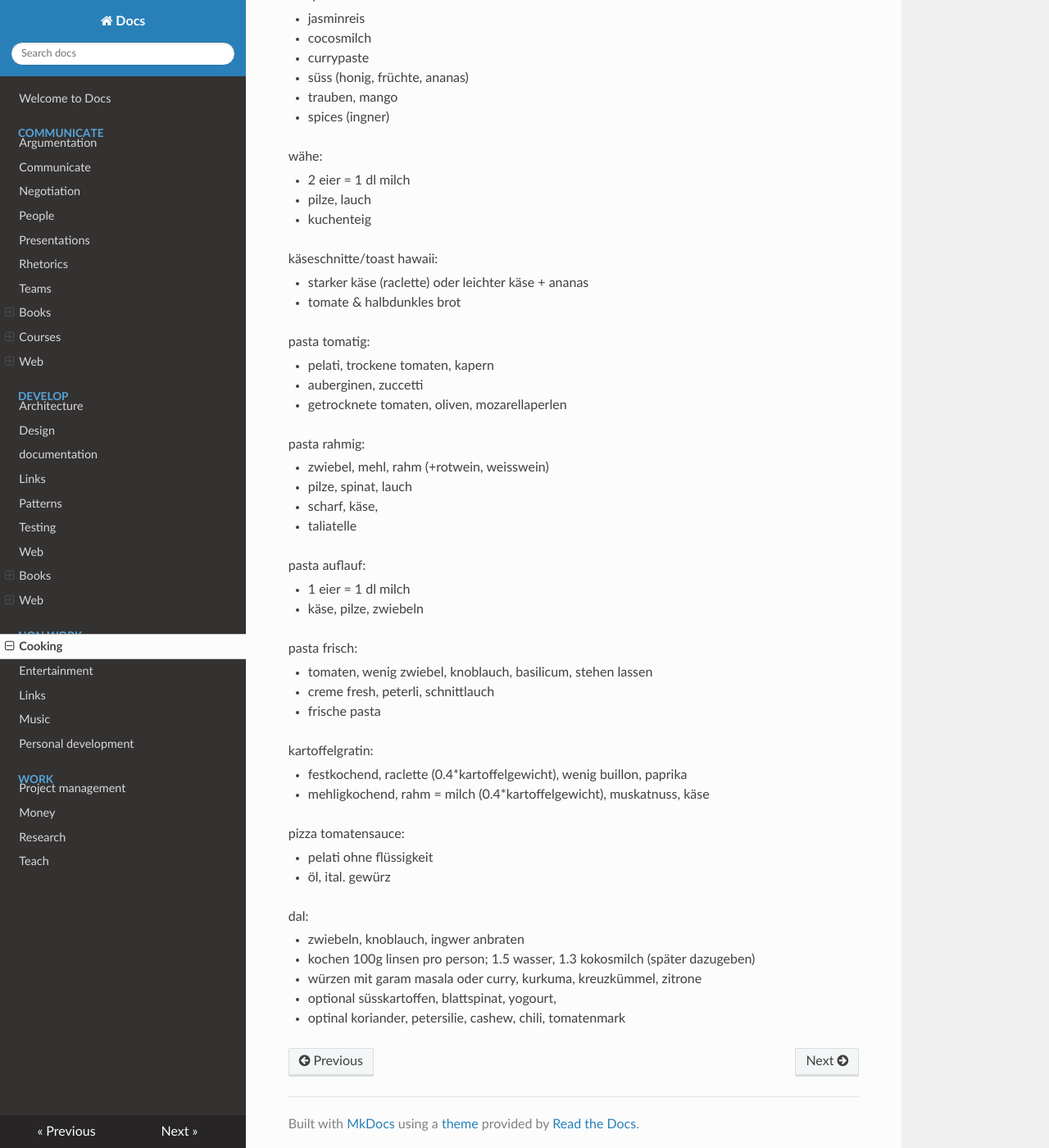
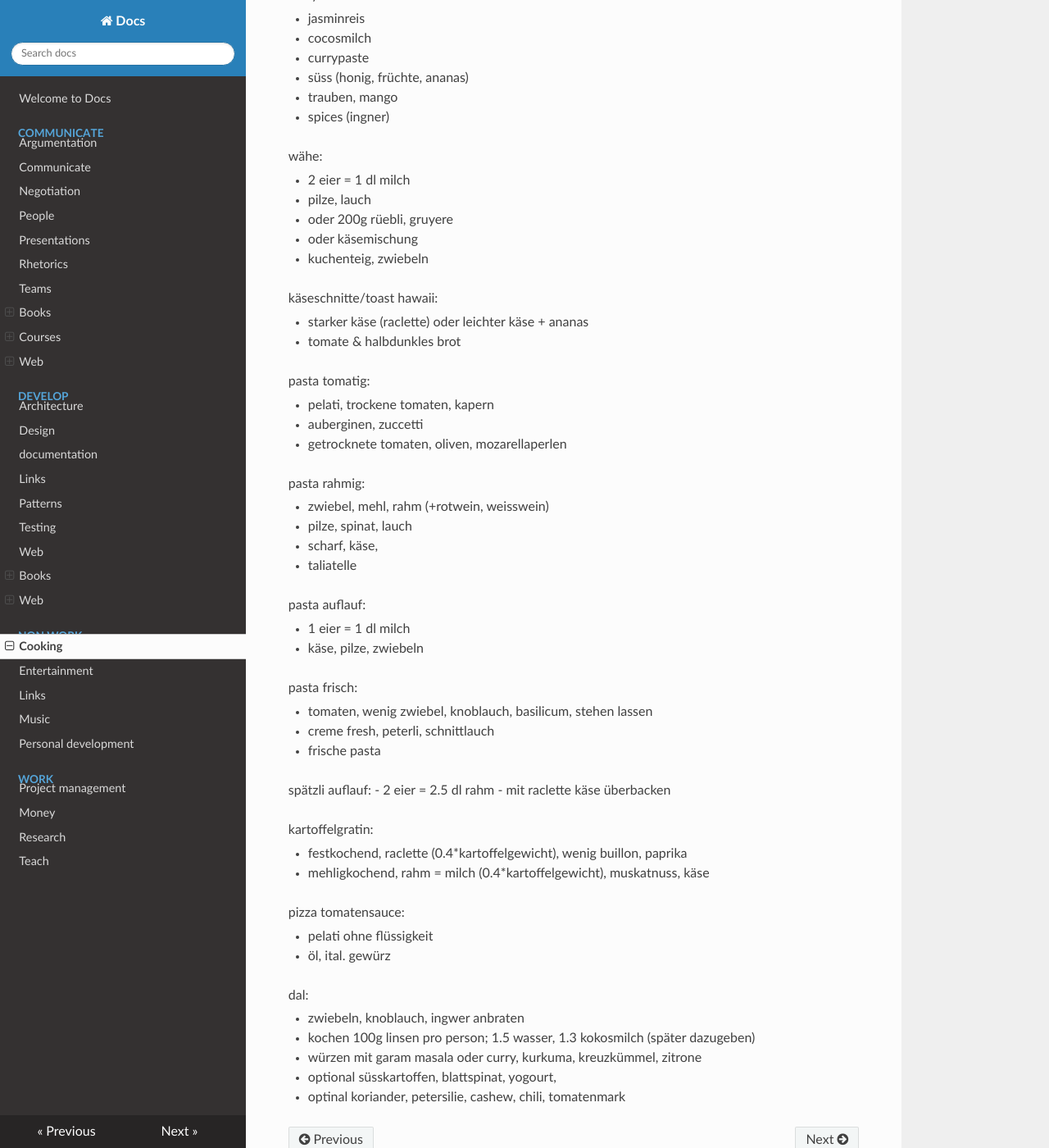
Before and after one commit to famoser/docs, an MkDocs documentation site: the page built from docs/non-work/coocking.md, in a window 1280 px wide and 1400 px high, scrolled down 624 px. Shown: the whole window at 82% size. Built offline with MkDocs 1.6.1, drawn with Linux system fonts in a browser that asks for light colours; nearby versions of some CDN libraries.

Commit message:
Update coocking.md

```diff
--- a/docs/non-work/coocking.md
+++ b/docs/non-work/coocking.md
@@ -34,7 +34,9 @@ wähe:
 
 - 2 eier = 1 dl milch
 - pilze, lauch
-- kuchenteig
+- oder 200g rüebli, gruyere
+- oder käsemischung
+- kuchenteig, zwiebeln
 
 käseschnitte/toast hawaii:
 
@@ -65,6 +67,10 @@ pasta frisch:
 - creme fresh, peterli, schnittlauch
 - frische pasta
 
+spätzli auflauf:
+- 2 eier = 2.5 dl rahm
+- mit raclette käse überbacken
+
 kartoffelgratin:
 
 - festkochend, raclette (0.4*kartoffelgewicht), wenig buillon, paprika
```
